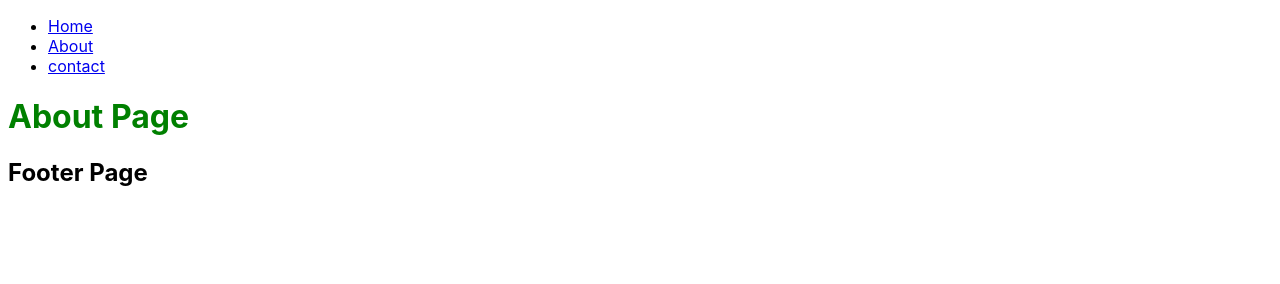
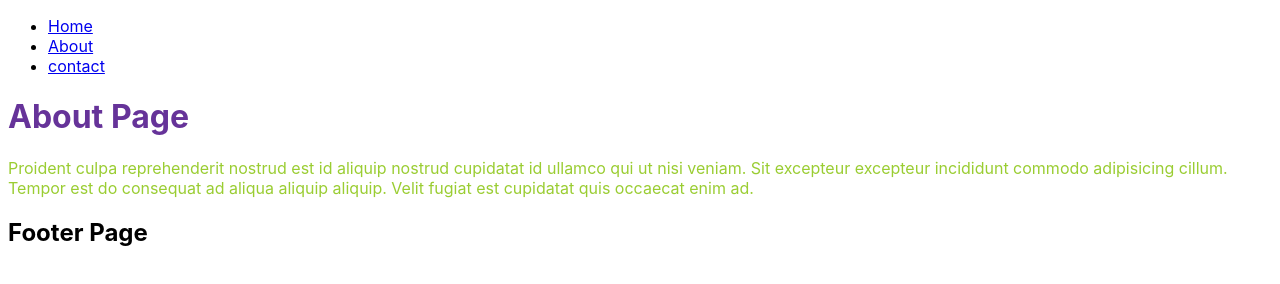
Before and after one commit to akshyaprakash/gatsby-learning, a Gatsby site: page /about in a window 1280 px wide. Built offline with nearby package versions, Linux system fonts and the light colour scheme; Gatsby itself is replaced by a stand-in of ours.

Commit message:
Css modules

```diff
--- a/src/examples/about.module.css
+++ b/src/examples/about.module.css
@@ -0,0 +1,10 @@
+.page {
+  color: yellowgreen;
+}
+.page h1 {
+  color: rebeccapurple;
+}
+
+.text {
+  text-transform: capitalize;
+}
--- a/src/pages/about.js
+++ b/src/pages/about.js
@@ -1,10 +1,17 @@
 import React from "react"
 import Layout from "../components/Layout"
+import { page, text } from "../examples/about.module.css"
 const about = () => {
   return (
     <Layout>
-      <div className="about-heading">
+      <div className={page}>
         <h1>About Page</h1>
+        <p>
+          Proident culpa reprehenderit nostrud est id aliquip nostrud cupidatat
+          id ullamco qui ut nisi veniam. Sit excepteur excepteur incididunt
+          commodo adipisicing cillum. Tempor est do consequat ad aliqua aliquip
+          aliquip. Velit fugiat est cupidatat quis occaecat enim ad.
+        </p>
       </div>
     </Layout>
   )
```
Also changed, not shown: src/pages/index.js (+7 -1 lines).
